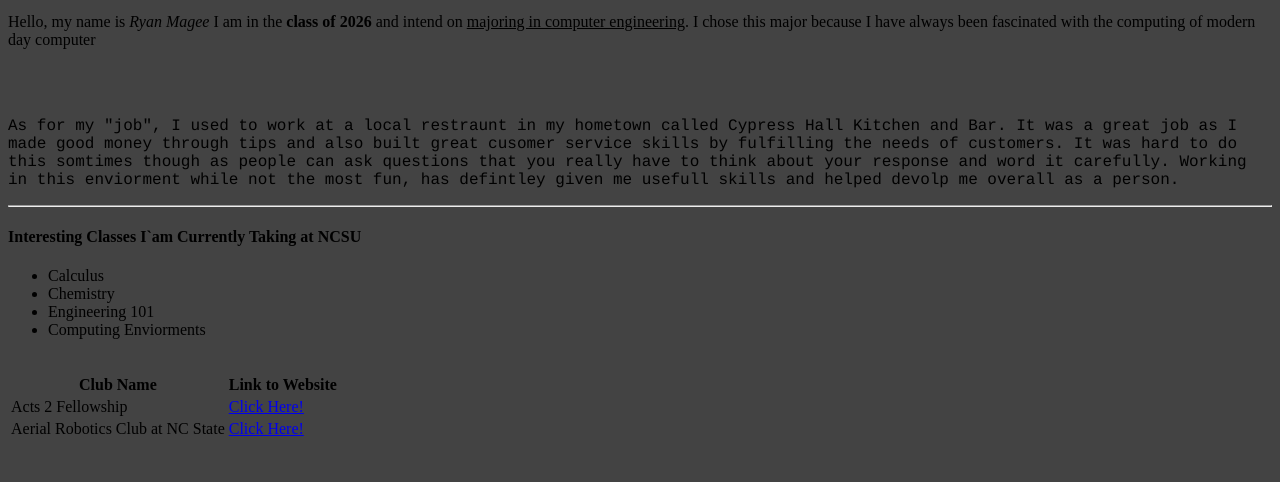
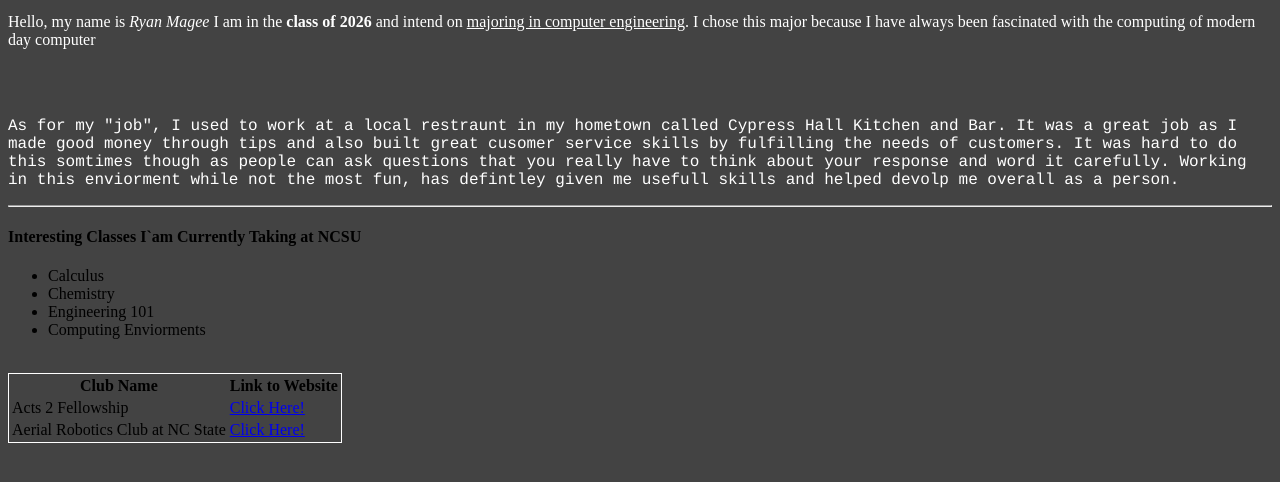
Before and after one commit to rmmagee2/webpages, a plain HTML site: page index.html in a window 1280 px wide. Shown: the part 98-580 px from the top of the page. Drawn offline with Linux system fonts and the light colour scheme.

Commit message:
Add files via upload

```diff
--- a/style.css
+++ b/style.css
@@ -7,13 +7,16 @@
  */
 
 p {
-    property: value;
+    font-familiy: Times;
+	font-size: 16px;
+	color: #FFFFFF;
 }
 
-.class {
-    property: value;
+.table-border {
+   border: 1px solid #FFFFFF;
 }
 
-#id {
-    property:value;
+#photo-resize {
+    max-width: 250px;
+	max-height: 300px;
 }
```
